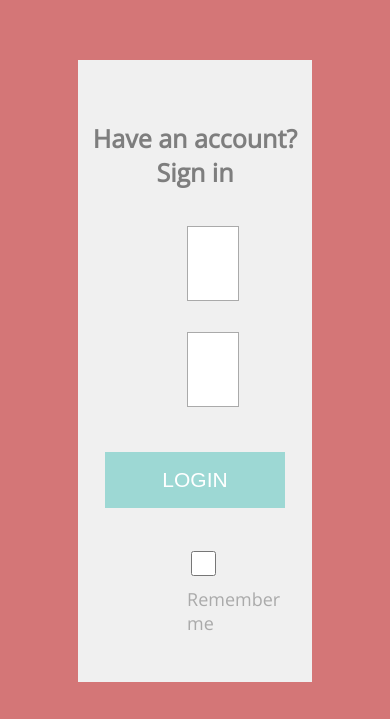
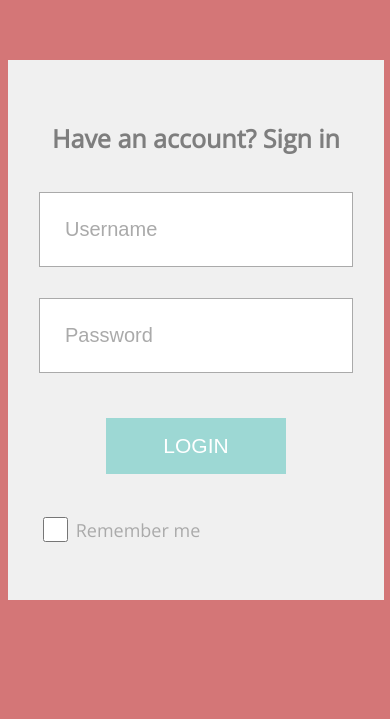
Before and after one commit to tazMeah/bubblegum, a plain HTML site: page index.html in a window 390 px wide. Shown: the part 125-844 px from the top of the page. Drawn offline with nearby package versions, Linux system fonts and the light colour scheme.

Commit message:
updated css styling to include mobile responsiveness. also removed duplicate rules.

```diff
--- a/styles.css
+++ b/styles.css
@@ -3,8 +3,6 @@ body {
 }
 
 form {
-  text-align: center;
-  background: #f0f0f0;
   text-align: center;
   border: 1px solid #f0f0f0;
   background: #f0f0f0;
@@ -14,6 +12,7 @@ form {
   margin-right: auto;
   font-family: 'Open Sans', sans-serif;
   padding-bottom: 46px;
+  max-width: 820.39px;
 }
 
 h1 {
@@ -49,15 +48,12 @@ button {
 input[type="checkbox"] {
     height: 25px;
     width: 25px;
+    vertical-align: sub;
 }
 
 div.padding:nth-of-type(3) {
     text-align: left;
     margin-top: 23px;
-
-}
-div.padding:nth-of-type(3) input {
-    vertical-align: sub;
 
 }
 
@@ -69,3 +65,13 @@ label {
 ::placeholder {
     color: #aaaaaa;
 }
+
+@media only screen and (max-width: 768px) {
+    form {
+        width: 100%;
+    }
+
+    div.padding {
+        padding: 0 30px;
+    }
+}
```
